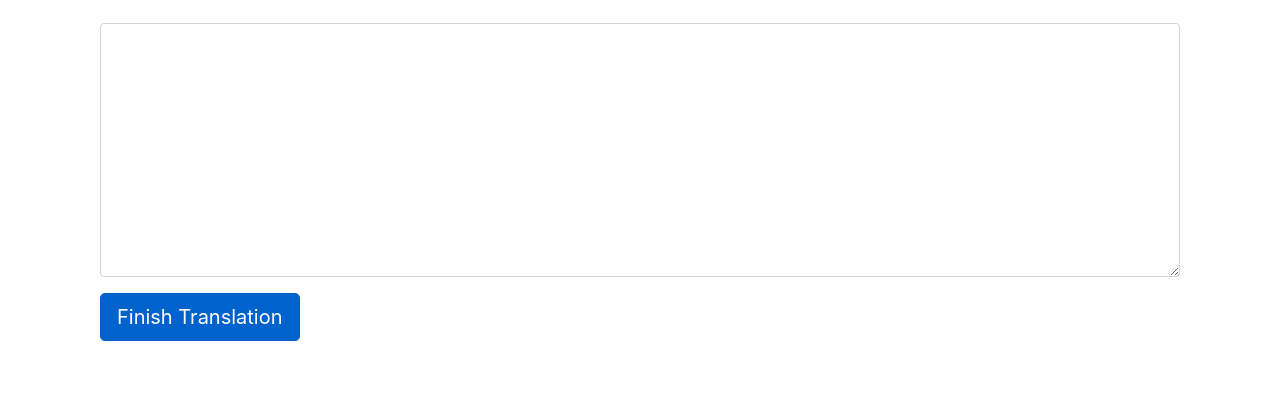
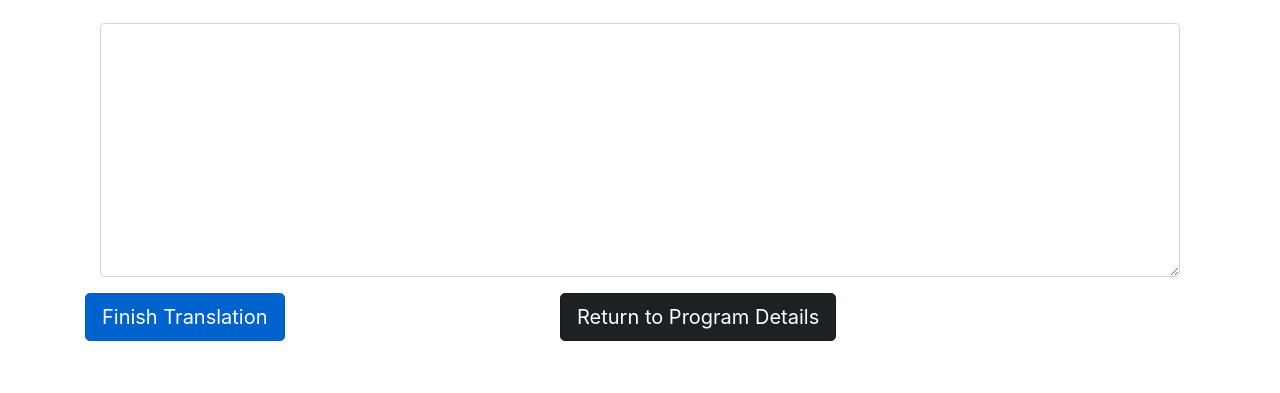
Before and after one commit to cmiles33/emailProject, a Django app: template reTranslation/templates/reTranslation/responsedetail.html in a window 1280 px wide. Shown: the part 212-605 px from the top of the page. Run offline with Django 3.2, Linux system fonts and the light colour scheme; the template is opened without the code that fills it, so the values that code supplies are empty; some libraries are stand-ins or nearby versions.

Commit message:
Quality of life stuff

```diff
--- a/reTranslation/templates/reTranslation/responsedetail.html
+++ b/reTranslation/templates/reTranslation/responsedetail.html
@@ -51,6 +51,23 @@
                     {{ response.textresponse }}
                 </p>
             </div>
+            <div class="row">
+                <div class="col-5">
+                    <a class="btn btn-lg btn-dark active"
+                       href="{% url "retranslation:program_detail" user=request.user.username programname=program.programName %}">
+                        Return to Program Details
+                    </a>
+                </div>
+                {% if new_response %}
+                <div class="col-5">
+
+                    <a class="btn btn-lg btn-danger active" href="{{ program.get_next_payload_url }}">
+                        Start Translation Number: {{ program.programCount }}
+                    </a>
+
+                </div>
+                {% endif %}
+            </div>
         {% else %}
             <div class="row">
                 <h3 class="text-primary font-weight-bold ">Create Translation</h3>
@@ -64,19 +81,29 @@
                         <div class="">
                         <textarea name="textresponse" cols="150" rows="10" maxlength="100000"
                                   class="textarea form-control lead text-body"
-                                  required id="id_textresponse" >{{ autofilled }}</textarea>
+                                  required id="id_textresponse">{{ autofilled }}</textarea>
 
                         </div>
                     </div>
                 </div>
-                <div class="col-lg"><input class=" btn btn-primary btn-lg active" type="submit" value="Finish Translation">
-            </div>
+                <div class="row">
+                    <div class="col-5"><input class=" btn btn-primary btn-lg active" type="submit"
+                                              value="Finish Translation">
+                    </div>
+                    <div class="col-5">
+                        <a class="btn btn-lg btn-dark active"
+                           href="{% url "retranslation:program_detail" user=request.user.username programname=program.programName %}">
+                            Return to Program Details
+                        </a>
+                    </div>
+                </div>
+
             </form>
-                <div class="row">
+            <div class="row">
                 <h5 id="auto-info" class="text-success border-success">
                 </h5>
             </div>
-        </div>
+            </div>
 
         {% endif %}
     </div>
@@ -128,7 +155,7 @@
                 myTimer();
                 $("#auto-info").text("Your work is unsaved.").addClass('text-danger');
                 $('textarea').addClass("border-danger")
-                .removeClass("bg-success");
+                    .removeClass("bg-success");
             });
 
         });
```
Also changed, not shown: reTranslation/templates/reTranslation/detail.html (+29 -8 lines), db.sqlite3.
